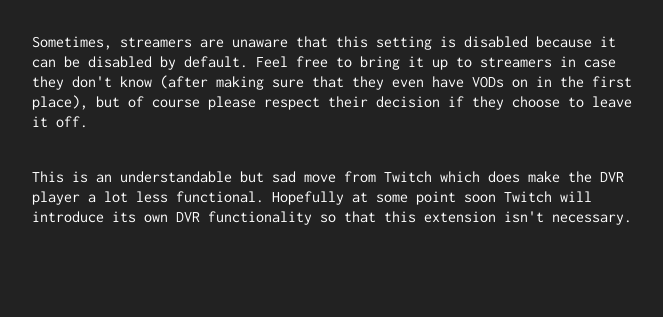
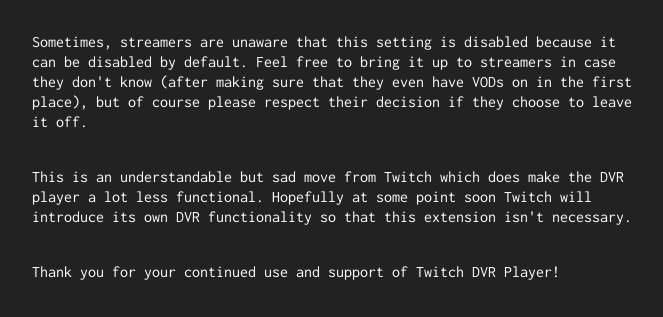
Before and after one commit to caeleel/website, a website: page dist/dvrplayer.html in a window 1280 px wide. Shown: the part 940-1257 px from the top of the page, without its empty margins (308-971 px from the left). Before the commit the page ends 1202 px from the top, so only its background shows below. Drawn offline with Linux system fonts and the light colour scheme; a web font is replaced by a local one.

Commit message:
add thank you

```diff
--- a/dist/dvrplayer.html
+++ b/dist/dvrplayer.html
@@ -64,6 +64,9 @@
 			This is an understandable but sad move from Twitch which does make the DVR player a lot less functional. Hopefully
 			at some point soon Twitch will introduce its own DVR functionality so that this extension isn't necessary.
 		</p>
+		<p>
+			Thank you for your continued use and support of Twitch DVR Player!
+		</p>
 	</div>
 </body>
 
```
